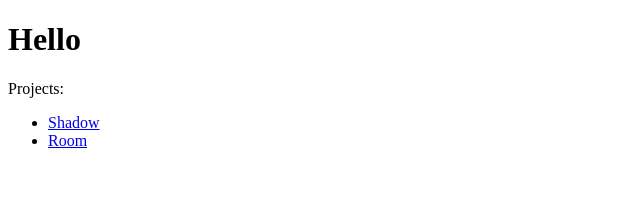
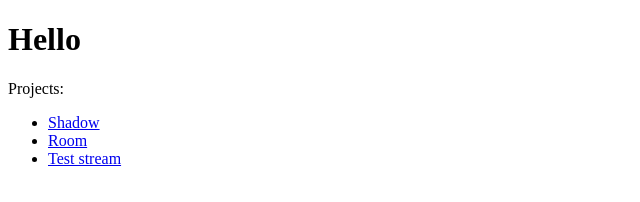
Before and after one commit to wdikai/wdiakai.github.io, a plain HTML site: page index.html in a window 1280 px wide. Shown: the full height of the page, 0-640 px from the left. Drawn offline with Linux system fonts and the light colour scheme.

Commit message:
Update index.html

```diff
--- a/index.html
+++ b/index.html
@@ -14,6 +14,7 @@
     <ul>
         <li><a href="/shadow/index.html">Shadow</a></li>
         <li><a href="/room/index.html">Room</a></li>
+        <li><a href="stream/index.html">Test stream</a></li>
     </ul>
 </body>
 </html>
```
